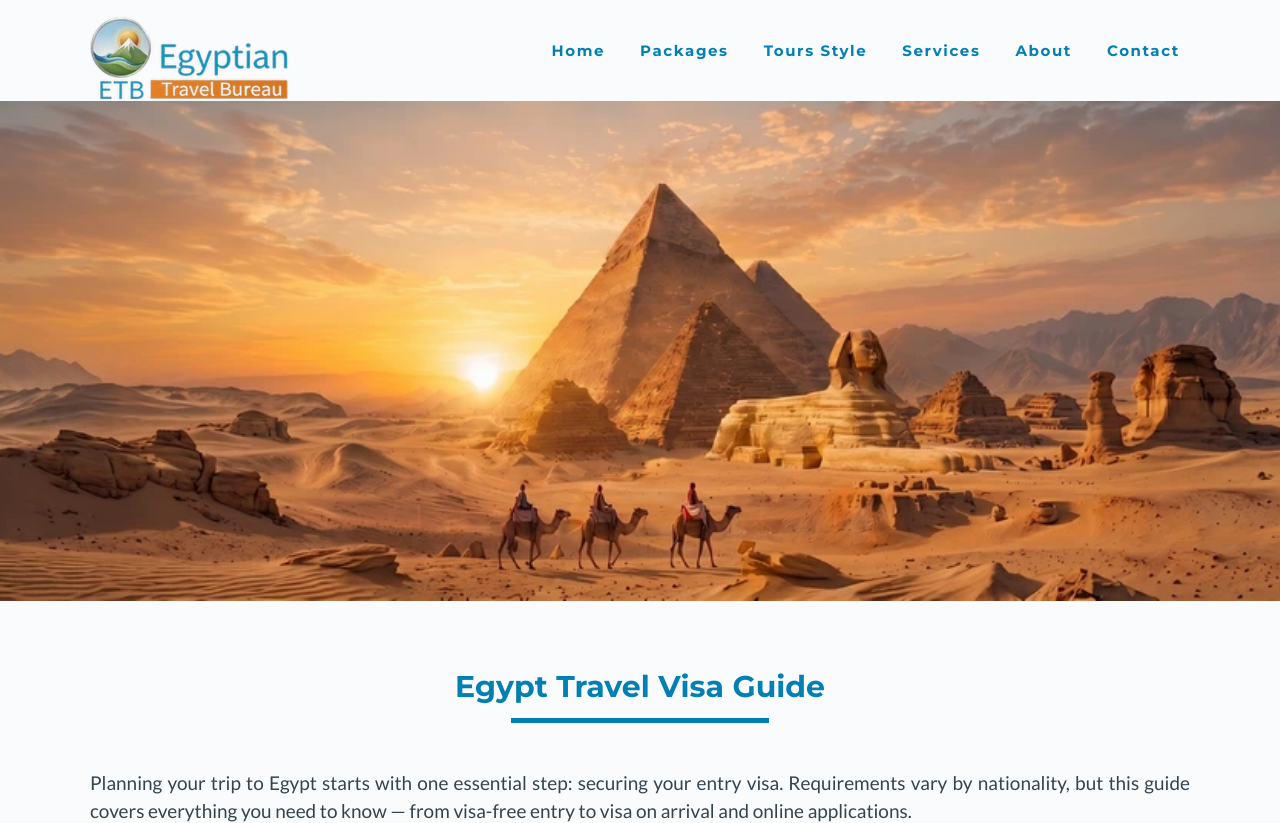
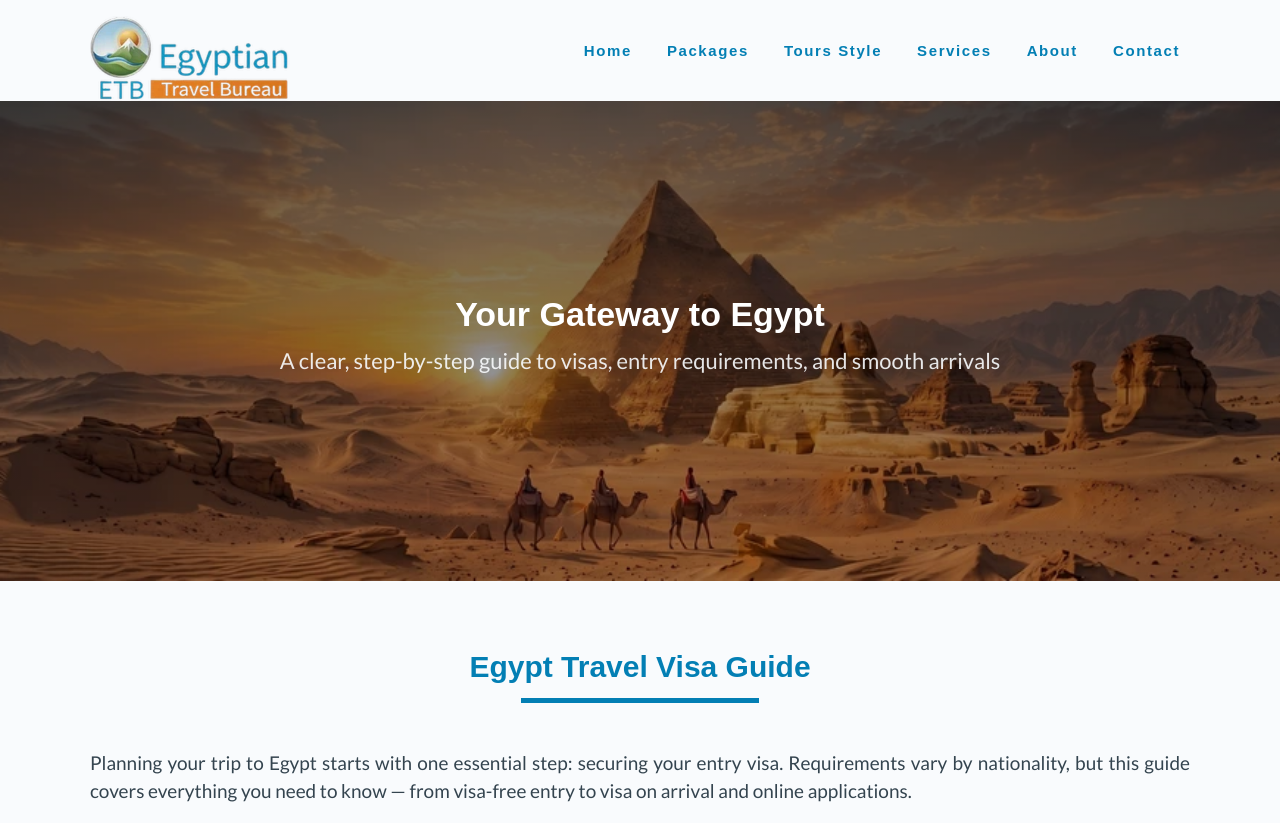
Before and after one commit to bassemhlmy/ETB, a plain HTML site: page egy_visa.html in a window 1280 px wide. Shown: the top 823 px of the page. Drawn offline with nearby package versions, Linux system fonts and the light colour scheme.

Commit message:
Add local fonts and refactor hero banners
Replace external Google Fonts import with local @font-face rules and include Lato and Montserrat font files. Clean up CSS (fixed font-weight/style, consistent transition indentation, minor spacing fixes) and refactor hero/banner styles to a new banner_box/banner/banner_text structure with a gradient overlay (::before). Update multiple pages (egy_visa.html, etb_terms.html, package_1/2/3.html) to use the new banner markup and images, and adjust related spacing and card hover rules.

```diff
--- a/CSS/style.css
+++ b/CSS/style.css
@@ -1,5 +1,32 @@
-@import url("https://fonts.googleapis.com/css2?family=Lato:ital,wght@0,400;0,700;0,900;1,400&family=Montserrat:ital,wght@0,100..900;1,100..900&display=swap");
+@font-face {
+  font-family: 'Lato';
+  src:
+    url('../fonts/Lato-Regular.woff2') format('woff2'),
+    url('../fonts/Lato-Regular.woff') format('woff');
+  font-weight: 400;
+  font-style: normal;
+  font-display: swap;
+}
 
+@font-face {
+  font-family: 'Lato';
+  src:
+    url('../fonts/Lato-Italic.woff2') format('woff2'),
+    url('../fonts/Lato-Italic.woff') format('woff');
+  font-weight: 400;
+  font-style: italic;
+  font-display: swap;
+}
+
+@font-face {
+  font-family: 'Lato';
+  src:
+    url('../fonts/Lato-Bold.woff2') format('woff2'),
+    url('../fonts/Lato-Bold.woff') format('woff');
+  font-weight: 700; /* FIXED */
+  font-style: normal; /* FIXED */
+  font-display: swap;
+}
 :root {
     /* --- Brand palette --- */
     --brand-primary: #037fb4;
@@ -545,126 +572,68 @@ body.no-scroll {
     font-size: clamp(1rem, 3vw, 1.75rem);
 }
 
+.banner_box {
+    position: relative;
+    height: 60vh;
+    overflow: hidden;
+
+}
 
 .banner {
-    background-size: cover;
-    background-repeat: no-repeat;
-    width: 100%;
-    height: 50rem;
-    padding: 3.2rem;
+    max-width:100%;
+    height: 100%;
+    object-fit: cover;
+    display: block;
 }
 
-.banner h1 {
-    color: var(--text-inverse);
-    font-family: var(--font-heading);
-    font-size: var(--font-size-banner-title);
-    text-shadow: 4px 3px 18px #101010;
-    font-weight: 600;
-    line-height: 1.4;
-    max-width: 100rem;
-    min-width: 0;
+.banner_box::before {
+    content: "";
+    position: absolute;
+    inset: 0;
+     background: linear-gradient(
+    to bottom,
+    rgba(0, 0, 0, 0.6),
+    rgba(0, 0, 0, 0.3)
+    );
+    z-index: 1;
 }
 
-/* Shared hero overlay keeps banner copy readable across package pages. */
-.banner_1,
-.banner_2,
-.banner_3,
-.banner_4,
-.banner_5 {
-    position: relative;
-    background-position: center;
+.banner_text {
+    position: absolute;
+    inset: 0;
+    z-index: 2;
+    display: flex;
+    flex-direction: column;
+    justify-content: center;
+    align-items: center;
+    text-align: center;
+    padding: 2rem;
 }
 
-.banner_1 {
-    background-image: url("../images/luxor_banner.webp");
-    color: #fff;
-}
-
-.banner_2 {
-    background-image: url("../images/Abu_Simbel_banner.webp");
+.banner_text h1 {
+    font-family: var(--font-heading);
+    font-size:var(--font-size-hero-title);
+    font-weight: 800;
+    color:var(--bg-white);
+    margin-bottom: 1rem;
 }
 
 
-.banner_3 {
-    background-image: url("../images/sharm-el-sheikh-banner.webp");
-}
-
-.banner_4 {
-    background-image: url("../images/pyramids.webp");
-}
-
-.banner_5 {
-    background-image: url("../images/nile_cruse.webp");
-}
-
-.banner_1::before,
-.banner_2::before,
-.banner_3::before {
-    content: "";
-    position: absolute;
-    inset: 0;
-    background: rgba(0, 0, 0, 0.4);
-    /* overlay for readability */
-}
-
 .banner-subtitle {
-    font-size: clamp(1.5rem, 2vw, 2rem);
-    font-weight: 400;
-    color: #f8faf3;
-    /* soft white (matches your palette) */
-    margin-top: 0.8rem;
-    letter-spacing: 0.5px;
-    line-height: 1.6;
+    font-family: var(--font-body);
+    font-size:var(--font-size-hero-subtitle);
+    color: var(--bg-main);
     opacity: 0.9;
 }
 
 .banner-subtitle strong {
-    color: #f5982f;
+    color: var(--bg-white);
+    background-color: var(--brand-accent-strong);
     /* Sea Buckthorn accent */
     font-weight: 800;
-}
-
-.glass-card {
-    width: auto;
-    height: auto;
-    background: rgba(255, 255, 255, 0.05);
-    backdrop-filter: blur(3px);
-    -webkit-backdrop-filter: blur(3px);
-    border-radius: 20px;
-    border: .5px solid rgba(255, 255, 255, 0.3);
-    box-shadow:
-        0 8px 32px rgba(0, 0, 0, 0.1),
-        inset 0 1px 0 rgba(255, 255, 255, 0.5),
-        inset 0 -1px 0 rgba(255, 255, 255, 0.1),
-        inset 0 0 0px 0px rgba(255, 255, 255, 0);
-    position: relative;
-    overflow: hidden;
-}
-
-.glass-card::before {
-    content: '';
-    position: absolute;
-    top: 0;
-    left: 0;
-    right: 0;
-    height: 1px;
-    background: linear-gradient(90deg,
-            transparent,
-            rgba(255, 255, 255, 0.8),
-            transparent);
-}
-
-.glass-card::after {
-    content: '';
-    position: absolute;
-    top: 0;
-    left: 0;
-    width: 1px;
-    height: 100%;
-    background: linear-gradient(180deg,
-            rgba(255, 255, 255, 0.8),
-            transparent,
-            rgba(255, 255, 255, 0.3));
+    font-size: var(--font-size-section-subtitle);
+    padding: 1rem;
+    margin-bottom: 1rem;
 }
 
 .package_details {
--- a/egy_visa.html
+++ b/egy_visa.html
@@ -145,8 +145,15 @@
     </div>
 </header>
   <main>
-<section class="banner banner_4">
-      </section>
+<section class="banner_box">
+    <img src="/images/pyramids.webp" alt="" class="banner">
+  <div class="banner_text">
+    <h1>Your Gateway to Egypt</h1>
+    <p class="banner-subtitle">
+      A clear, step-by-step guide to visas, entry requirements, and smooth arrivals
+    </p>
+  </div>
+</section>
     <section class="container visa-section">
 
   <h1 class="section-title">Egypt Travel Visa Guide</h1>
```
Also changed, not shown: etb_terms.html (+9 -2 lines), package_1.html (+3 -2 lines), package_2.html (+4 -4 lines), package_3.html (+4 -3 lines), Fonts/Lato-Bold.woff (added), Fonts/Lato-Bold.woff2 (added), Fonts/Lato-BoldItalic.woff (added), Fonts/Lato-BoldItalic.woff2 (added), Fonts/Lato-Italic.woff (added), Fonts/Lato-Italic.woff2 (added), Fonts/Lato-Regular.woff (added), Fonts/Lato-Regular.woff2 (added), Fonts/Montserrat-Italic-VariableFont_wght.woff (added), Fonts/Montserrat-Italic-VariableFont_wght.woff2 (added), 2 more files. Lines whose indentation alone changed are shown as unchanged.
